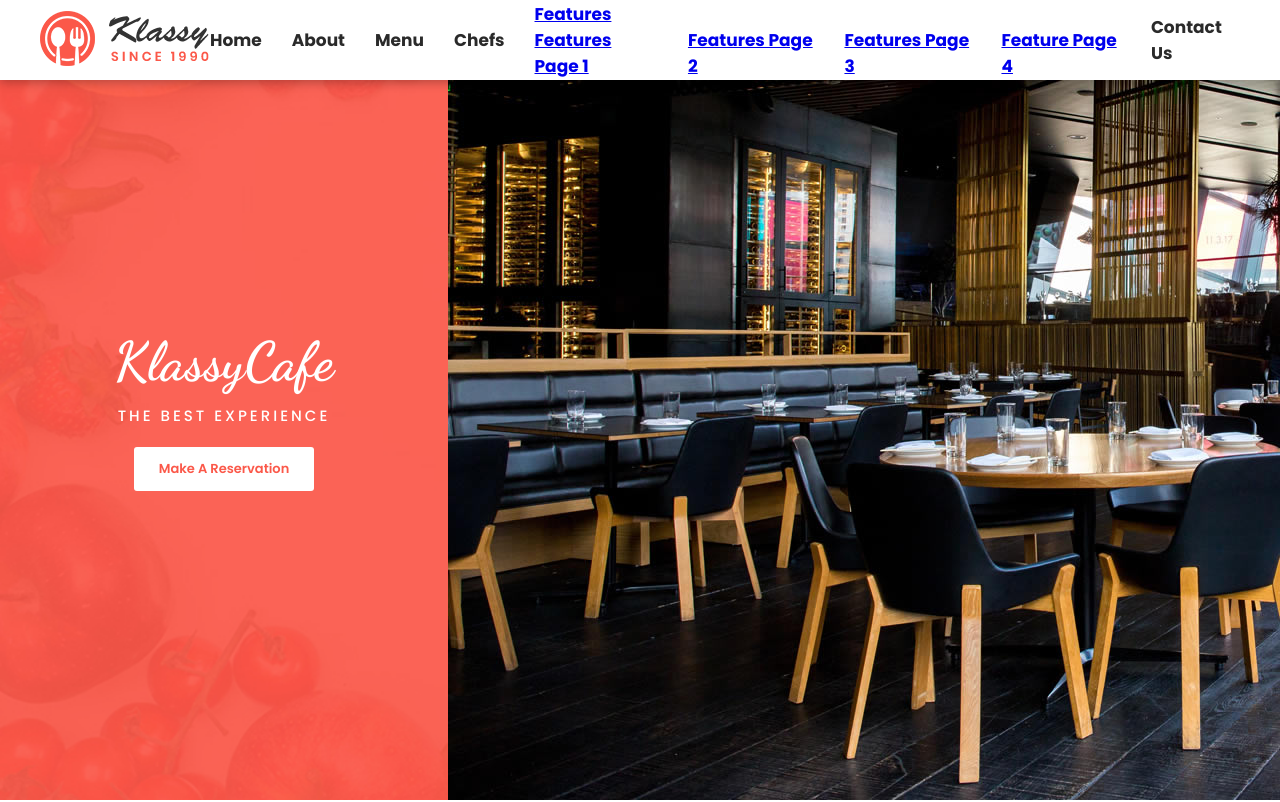
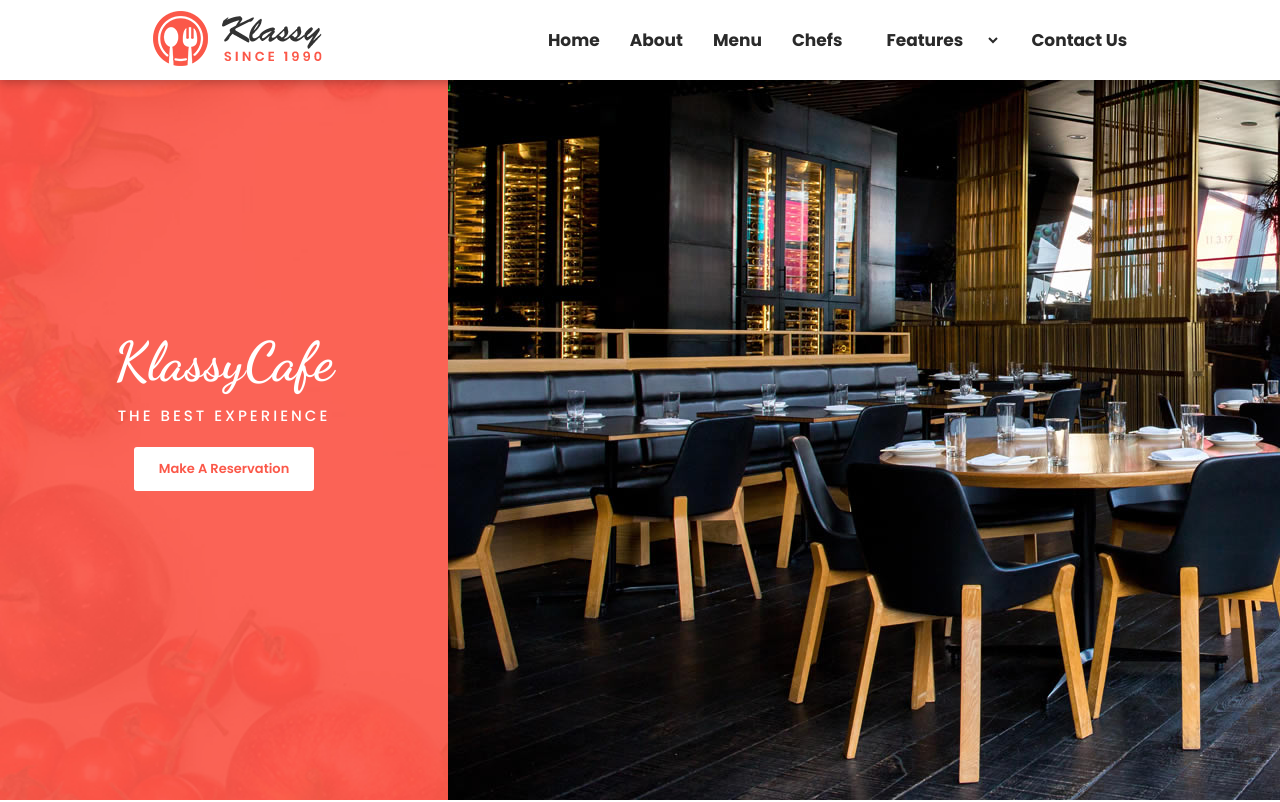
Before and after one commit to abolfazl-ghotilo/Restaurant, a plain HTML site: page index.html in a window 1280 px wide. Shown: the top 802 px of the page. Drawn offline with Linux system fonts and the light colour scheme.

Commit message:
fix:solve problem

```diff
--- a/css/style.css
+++ b/css/style.css
@@ -662,8 +662,14 @@ header img{
       background-color: transparent;
       font-family: 'Poppins', sans-serif;
       font-size: 17px;
-      font-weight: 500;
+      font-weight: 700;
       color: var(--p);
+      padding: 10px;
+      transition: 300ms all linear;
+    }
+    .Features:hover{
+      color: #fb5849;
+      background-color: transparent;
     }
     .Features:focus{
       outline: none;
--- a/index.html
+++ b/index.html
@@ -23,14 +23,13 @@
                 <li><a href="#about" class="tab">About</a></li>
                 <li><a href="#menu" class="tab">Menu</a></li>
                 <li><a href="#chefs" class="tab">Chefs</a></li>
-                <li class="nav-link" id="feature-menu"><a href="#"> Features</a>
-                    <ul id="feature-sub-menu">
-                        <li class="sub"><a href=#>Features Page 1</a></li>
-                        <li class="sub"><a href=#>Features Page 2</a></li>
-                        <li class="sub"><a href=#>Features Page 3</a></li>
-                        <li class="sub"><a href="#">Feature Page 4</a></li>
-                    </ul>
-                </li>
+                    <select class="Features" name="Features" id="#">
+                        <option id="#">Features</option>
+                        <option class="op" id="#">Features1</option>
+                        <option id="#">Features2</option>
+                        <option id="#">Features3</option>
+                        <option id="#">Features4</option>
+                    </select>
                 <li><a href="#reservation" class="tab">Contact Us</a></li>
             </ul>
         </header>
```
